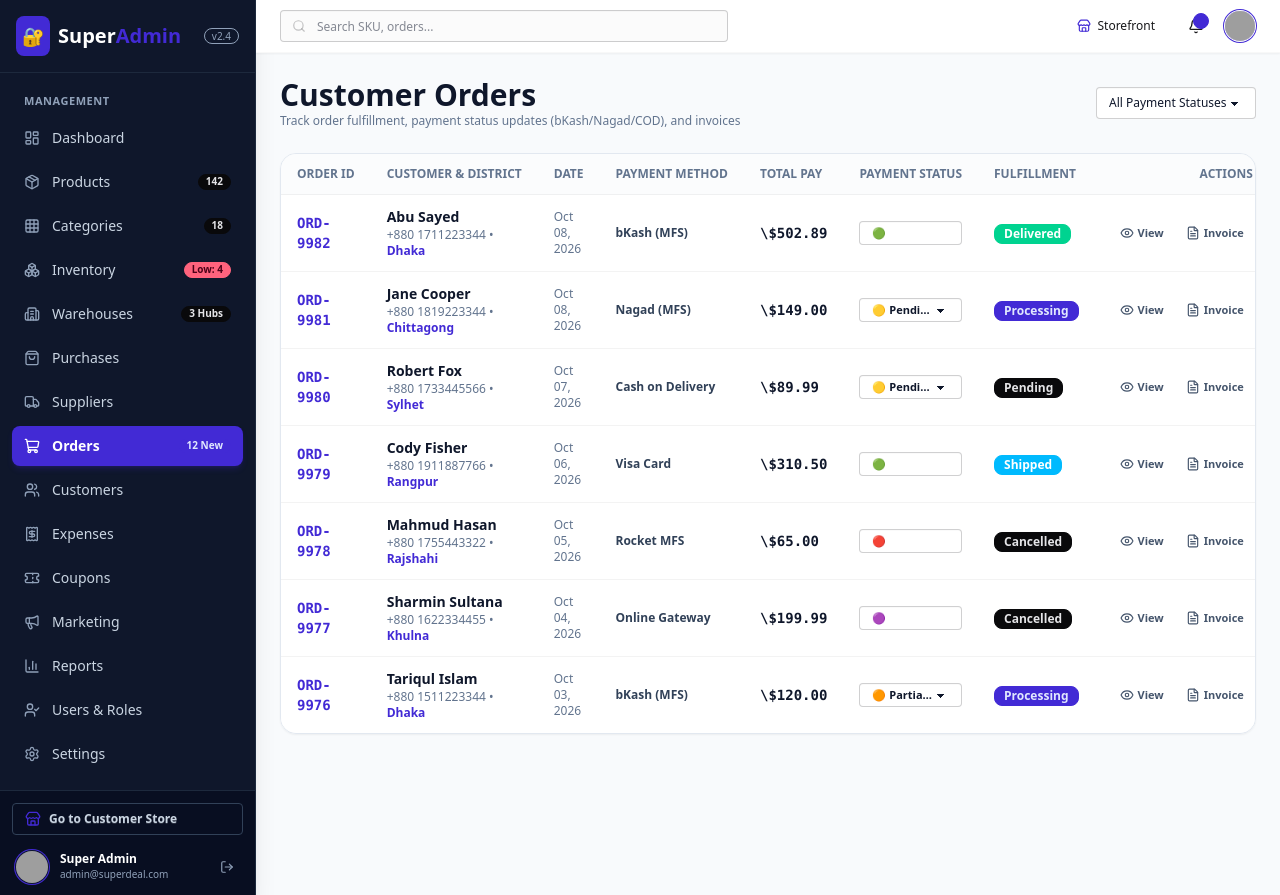
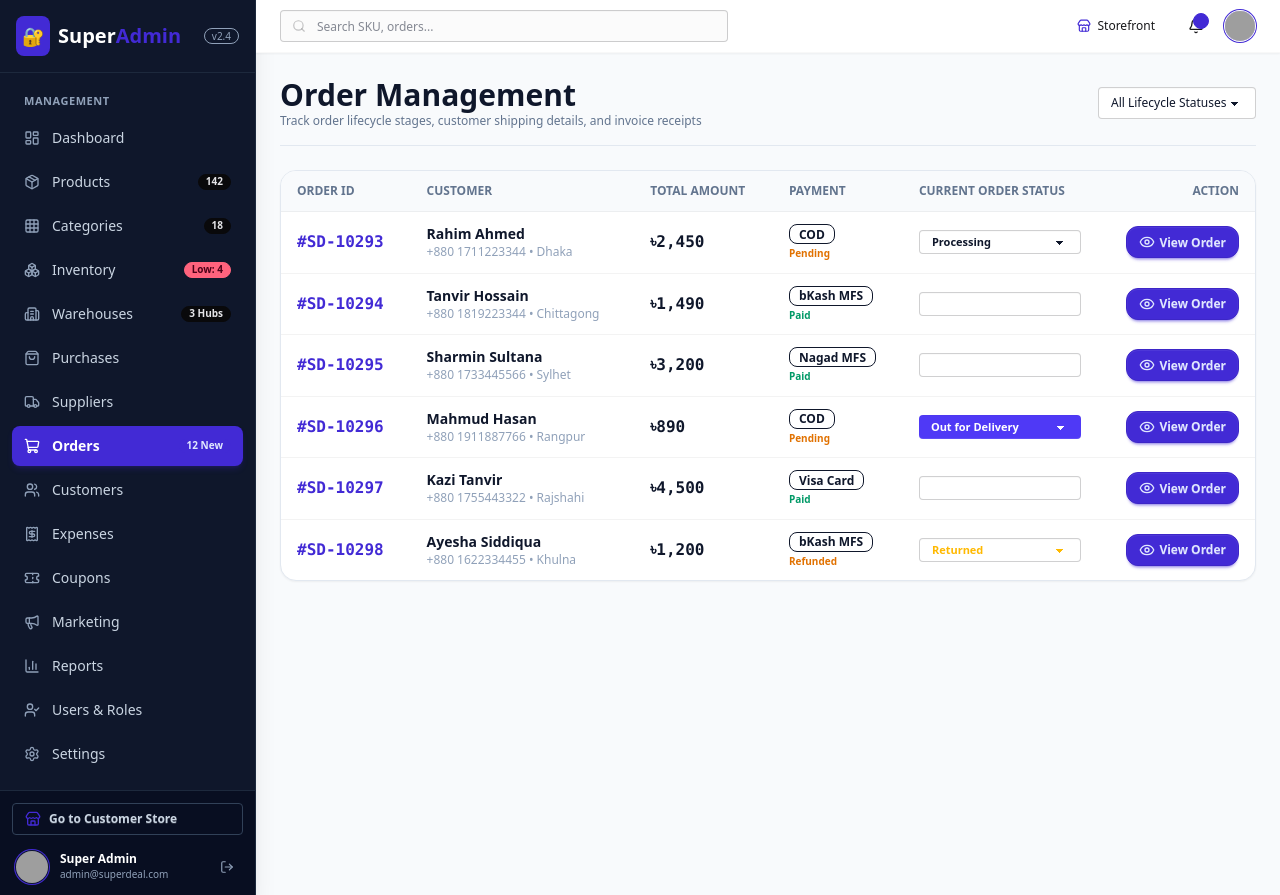
Before and after one commit to abusayedsohag/superdeal-invebtory-web, a Next.js app: page /admin/orders in a window 1280 px wide. Built offline with nearby package versions, Linux system fonts and the light colour scheme; grey boxes are pictures that could not be loaded.

Commit message:
order management templete done

```diff
--- a/app/admin/orders/page.tsx
+++ b/app/admin/orders/page.tsx
@@ -1,113 +1,356 @@
 "use client";
 
 import { useState } from "react";
-import { ShoppingCart, Search, Filter, Eye, FileText, CheckCircle2, Truck, DollarSign } from "lucide-react";
+import {
+  ShoppingCart,
+  Search,
+  Filter,
+  Eye,
+  FileText,
+  CheckCircle2,
+  Truck,
+  Clock,
+  PackageCheck,
+  PackageSearch,
+  RotateCcw,
+  XCircle,
+  DollarSign,
+  User,
+  Phone,
+  MapPin,
+  Calendar,
+  X,
+  Printer
+} from "lucide-react";
+
+// Order Status Lifecycle Flow Steps
+const lifecycleSteps = [
+  "Pending",
+  "Confirmed",
+  "Processing",
+  "Packed",
+  "Shipped",
+  "Out for Delivery",
+  "Delivered"
+];
+
+const alternativeStatuses = ["Cancelled", "Returned", "Refunded"];
 
 export default function AdminOrdersPage() {
   const [orders, setOrders] = useState([
-    { id: "ORD-9982", customer: "Abu Sayed", phone: "+880 1711223344", district: "Dhaka", date: "Oct 08, 2026", method: "bKash (MFS)", paymentStatus: "Paid", fulfillmentStatus: "Delivered", total: 502.89 },
-    { id: "ORD-9981", customer: "Jane Cooper", phone: "+880 1819223344", district: "Chittagong", date: "Oct 08, 2026", method: "Nagad (MFS)", paymentStatus: "Pending", fulfillmentStatus: "Processing", total: 149.00 },
-    { id: "ORD-9980", customer: "Robert Fox", phone: "+880 1733445566", district: "Sylhet", date: "Oct 07, 2026", method: "Cash on Delivery", paymentStatus: "Pending", fulfillmentStatus: "Pending", total: 89.99 },
-    { id: "ORD-9979", customer: "Cody Fisher", phone: "+880 1911887766", district: "Rangpur", date: "Oct 06, 2026", method: "Visa Card", paymentStatus: "Paid", fulfillmentStatus: "Shipped", total: 310.50 },
-    { id: "ORD-9978", customer: "Mahmud Hasan", phone: "+880 1755443322", district: "Rajshahi", date: "Oct 05, 2026", method: "Rocket MFS", paymentStatus: "Failed", fulfillmentStatus: "Cancelled", total: 65.00 },
-    { id: "ORD-9977", customer: "Sharmin Sultana", phone: "+880 1622334455", district: "Khulna", date: "Oct 04, 2026", method: "Online Gateway", paymentStatus: "Refunded", fulfillmentStatus: "Cancelled", total: 199.99 },
-    { id: "ORD-9976", customer: "Tariqul Islam", phone: "+880 1511223344", district: "Dhaka", date: "Oct 03, 2026", method: "bKash (MFS)", paymentStatus: "Partially Refunded", fulfillmentStatus: "Processing", total: 120.00 }
+    {
+      id: "SD-10293",
+      customer: "Rahim Ahmed",
+      phone: "+880 1711223344",
+      district: "Dhaka",
+      upazila: "Banani",
+      date: "08 Oct 2026, 02:45 PM",
+      paymentMethod: "COD",
+      paymentStatus: "Pending",
+      orderStatus: "Processing",
+      total: 2450,
+      items: [
+        { name: "Wireless Gaming Headphones", qty: 1, price: 1950 },
+        { name: "USB-C Fast Cable", qty: 1, price: 500 }
+      ]
+    },
+    {
+      id: "SD-10294",
+      customer: "Tanvir Hossain",
+      phone: "+880 1819223344",
+      district: "Chittagong",
+      upazila: "Agrabad",
+      date: "08 Oct 2026, 01:15 PM",
+      paymentMethod: "bKash MFS",
+      paymentStatus: "Paid",
+      orderStatus: "Confirmed",
+      total: 1490,
+      items: [{ name: "Ultra Smart Watch Series 7", qty: 1, price: 1490 }]
+    },
+    {
+      id: "SD-10295",
+      customer: "Sharmin Sultana",
+      phone: "+880 1733445566",
+      district: "Sylhet",
+      upazila: "Zindabazar",
+      date: "07 Oct 2026, 11:30 AM",
+      paymentMethod: "Nagad MFS",
+      paymentStatus: "Paid",
+      orderStatus: "Packed",
+      total: 3200,
+      items: [{ name: "Mechanical Gaming Keyboard", qty: 2, price: 1600 }]
+    },
+    {
+      id: "SD-10296",
+      customer: "Mahmud Hasan",
+      phone: "+880 1911887766",
+      district: "Rangpur",
+      upazila: "Station Road",
+      date: "06 Oct 2026, 04:20 PM",
+      paymentMethod: "COD",
+      paymentStatus: "Pending",
+      orderStatus: "Out for Delivery",
+      total: 890,
+      items: [{ name: "Ergonomic Optical Mouse", qty: 1, price: 890 }]
+    },
+    {
+      id: "SD-10297",
+      customer: "Kazi Tanvir",
+      phone: "+880 1755443322",
+      district: "Rajshahi",
+      upazila: "Boalia",
+      date: "05 Oct 2026, 09:10 AM",
+      paymentMethod: "Visa Card",
+      paymentStatus: "Paid",
+      orderStatus: "Delivered",
+      total: 4500,
+      items: [{ name: "4K Streaming Camera", qty: 1, price: 4500 }]
+    },
+    {
+      id: "SD-10298",
+      customer: "Ayesha Siddiqua",
+      phone: "+880 1622334455",
+      district: "Khulna",
+      upazila: "Khalishpur",
+      date: "04 Oct 2026, 03:00 PM",
+      paymentMethod: "bKash MFS",
+      paymentStatus: "Refunded",
+      orderStatus: "Returned",
+      total: 1200,
+      items: [{ name: "Portable Bluetooth Speaker", qty: 1, price: 1200 }]
+    }
   ]);
 
-  const updatePaymentStatus = (id: string, newStatus: any) => {
-    setOrders(prev => prev.map(o => o.id === id ? { ...o, paymentStatus: newStatus } : o));
+  // Selected Order for View Details Modal
+  const [selectedOrder, setSelectedOrder] = useState<any | null>(null);
+
+  const updateOrderStatus = (orderId: string, newStatus: string) => {
+    setOrders(prev => prev.map(o => o.id === orderId ? { ...o, orderStatus: newStatus } : o));
+    if (selectedOrder && selectedOrder.id === orderId) {
+      setSelectedOrder((prev: any) => ({ ...prev, orderStatus: newStatus }));
+    }
   };
 
-  const getPaymentBadgeColor = (status: string) => {
+  const getOrderStatusBadge = (status: string) => {
     switch (status) {
-      case "Paid": return "badge-success text-white";
       case "Pending": return "badge-warning";
-      case "Failed": return "badge-error text-white";
-      case "Refunded": return "badge-secondary text-white";
-      case "Partially Refunded": return "badge-accent text-slate-900";
+      case "Confirmed": return "badge-info text-white";
+      case "Processing": return "badge-primary";
+      case "Packed": return "badge-secondary text-white";
+      case "Shipped": return "badge-accent text-slate-900";
+      case "Out for Delivery": return "badge-indigo bg-indigo-600 text-white border-none";
+      case "Delivered": return "badge-success text-white";
+      case "Cancelled": return "badge-error text-white";
+      case "Returned": return "badge-neutral text-amber-400";
+      case "Refunded": return "badge-neutral text-purple-300";
       default: return "badge-neutral";
     }
   };
 
+  const getCurrentStepIndex = (status: string) => {
+    return lifecycleSteps.indexOf(status);
+  };
+
   return (
-    <div className="space-y-6">
-      {/* Header */}
-      <div className="flex flex-col sm:flex-row sm:items-center justify-between gap-4">
+    <div className="space-y-6 max-w-7xl mx-auto pb-16">
+      {/* Top Header */}
+      <div className="flex flex-col sm:flex-row sm:items-center justify-between gap-4 border-b border-slate-200 pb-4">
         <div>
-          <h1 className="text-2xl sm:text-3xl font-black text-slate-900">Customer Orders</h1>
-          <p className="text-xs text-slate-500">Track order fulfillment, payment status updates (bKash/Nagad/COD), and invoices</p>
+          <h1 className="text-2xl sm:text-3xl font-black text-slate-900">Order Management</h1>
+          <p className="text-xs text-slate-500">Track order lifecycle stages, customer shipping details, and invoice receipts</p>
         </div>
         <div className="flex items-center gap-2">
           <select className="select select-sm select-bordered focus:outline-none text-xs">
-            <option>All Payment Statuses</option>
-            <option value="Paid">Paid</option>
-            <option value="Pending">Pending</option>
-            <option value="Failed">Failed</option>
-            <option value="Refunded">Refunded</option>
-            <option value="Partially Refunded">Partially Refunded</option>
+            <option>All Lifecycle Statuses</option>
+            {lifecycleSteps.map(s => <option key={s} value={s}>{s}</option>)}
+            {alternativeStatuses.map(s => <option key={s} value={s}>{s}</option>)}
           </select>
         </div>
       </div>
 
-      {/* Orders Table */}
+      {/* Orders Grid / Table */}
       <div className="bg-white rounded-2xl border border-slate-200 shadow-xs overflow-x-auto">
         <table className="table w-full text-sm">
           <thead>
-            <tr className="text-xs text-slate-500 uppercase bg-slate-50/50 border-b border-slate-200">
+            <tr className="text-xs text-slate-500 uppercase bg-slate-50 border-b border-slate-200">
               <th>Order ID</th>
-              <th>Customer & District</th>
-              <th>Date</th>
-              <th>Payment Method</th>
-              <th>Total Pay</th>
-              <th>Payment Status</th>
-              <th>Fulfillment</th>
-              <th className="text-right">Actions</th>
+              <th>Customer</th>
+              <th>Total Amount</th>
+              <th>Payment</th>
+              <th>Current Order Status</th>
+              <th className="text-right">Action</th>
             </tr>
           </thead>
           <tbody className="divide-y divide-slate-100">
             {orders.map((o) => (
               <tr key={o.id} className="hover:bg-slate-50/50">
-                <td className="font-extrabold text-primary font-mono">{o.id}</td>
+                <td className="font-extrabold text-primary font-mono text-base">#{o.id}</td>
                 <td>
                   <p className="font-bold text-slate-900">{o.customer}</p>
-                  <p className="text-xs text-slate-500">{o.phone} • <strong className="text-primary">{o.district}</strong></p>
+                  <p className="text-xs text-slate-400">{o.phone} • {o.district}</p>
                 </td>
-                <td className="text-xs text-slate-500">{o.date}</td>
-                <td className="text-xs font-semibold text-slate-700">{o.method}</td>
-                <td className="font-mono font-bold text-slate-900">\${o.total.toFixed(2)}</td>
+                <td className="font-mono font-black text-slate-900 text-base">৳{o.total.toLocaleString()}</td>
                 <td>
+                  <div className="space-y-0.5">
+                    <span className="badge badge-sm badge-outline font-bold">{o.paymentMethod}</span>
+                    <p className={`text-[10px] font-bold ${o.paymentStatus === "Paid" ? "text-emerald-600" : "text-amber-600"}`}>
+                      {o.paymentStatus}
+                    </p>
+                  </div>
+                </td>
+                <td>
+                  {/* Status Dropdown selector */}
                   <select
-                    value={o.paymentStatus}
-                    onChange={(e) => updatePaymentStatus(o.id, e.target.value)}
-                    className={`select select-xs font-bold focus:outline-none ${getPaymentBadgeColor(o.paymentStatus)}`}
+                    value={o.orderStatus}
+                    onChange={(e) => updateOrderStatus(o.id, e.target.value)}
+                    className={`select select-xs font-black focus:outline-none ${getOrderStatusBadge(o.orderStatus)}`}
                   >
-                    <option value="Pending">🟡 Pending</option>
-                    <option value="Paid">🟢 Paid</option>
-                    <option value="Failed">🔴 Failed</option>
-                    <option value="Refunded">🟣 Refunded</option>
-                    <option value="Partially Refunded">🟠 Partially Refunded</option>
+                    <optgroup label="Lifecycle Flow">
+                      {lifecycleSteps.map(s => <option key={s} value={s}>{s}</option>)}
+                    </optgroup>
+                    <optgroup label="Alternative / Exception">
+                      {alternativeStatuses.map(s => <option key={s} value={s}>{s}</option>)}
+                    </optgroup>
                   </select>
                 </td>
-                <td>
-                  <span className={`badge badge-sm font-bold ${
-                    o.fulfillmentStatus === "Delivered" ? "badge-success text-white" :
-                    o.fulfillmentStatus === "Shipped" ? "badge-info text-white" :
-                    o.fulfillmentStatus === "Processing" ? "badge-primary" : "badge-neutral"
-                  }`}>
-                    {o.fulfillmentStatus}
-                  </span>
-                </td>
                 <td className="text-right">
-                  <div className="flex items-center justify-end gap-1">
-                    <button className="btn btn-ghost btn-xs text-slate-600 gap-1"><Eye className="w-3.5 h-3.5" /> View</button>
-                    <button className="btn btn-ghost btn-xs text-slate-600 gap-1"><FileText className="w-3.5 h-3.5" /> Invoice</button>
-                  </div>
+                  <button
+                    onClick={() => setSelectedOrder(o)}
+                    className="btn btn-sm btn-primary gap-1 font-bold rounded-xl"
+                  >
+                    <Eye className="w-4 h-4" /> View Order
+                  </button>
                 </td>
               </tr>
             ))}
           </tbody>
         </table>
       </div>
+
+      {/* VIEW ORDER DETAILS & LIFECYCLE STEPPER MODAL */}
+      {selectedOrder && (
+        <div className="fixed inset-0 z-50 flex items-center justify-center p-4 bg-slate-950/60 backdrop-blur-xs">
+          <div className="bg-white rounded-3xl max-w-3xl w-full p-6 space-y-6 shadow-2xl border border-slate-200 max-h-[90vh] overflow-y-auto">
+            {/* Modal Header */}
+            <div className="flex items-center justify-between border-b border-slate-100 pb-3">
+              <div>
+                <span className="badge badge-primary font-bold text-xs">ORDER DETAILS</span>
+                <h3 className="font-black text-2xl text-slate-900">Order #{selectedOrder.id}</h3>
+                <p className="text-xs text-slate-500">Placed on: {selectedOrder.date}</p>
+              </div>
+              <button onClick={() => setSelectedOrder(null)} className="btn btn-ghost btn-circle btn-xs">
+                <X className="w-5 h-5" />
+              </button>
+            </div>
+
+            {/* ORDER LIFECYCLE STEPPER PROGRESS VISUALIZATION */}
+            {!alternativeStatuses.includes(selectedOrder.orderStatus) ? (
+              <div className="space-y-3 bg-slate-50 p-4 rounded-2xl border border-slate-200">
+                <span className="text-xs font-extrabold text-slate-500 uppercase tracking-wider">Live Order Progress Timeline</span>
+
+                {/* Horizontal Stepper */}
+                <div className="overflow-x-auto pb-2">
+                  <ul className="steps steps-horizontal w-full min-w-[500px] text-xs font-bold">
+                    {lifecycleSteps.map((stepName, idx) => {
+                      const currentIdx = getCurrentStepIndex(selectedOrder.orderStatus);
+                      const isCompleted = idx <= currentIdx;
+
+                      return (
+                        <li
+                          key={stepName}
+                          className={`step ${isCompleted ? "step-primary" : ""} text-[11px]`}
+                        >
+                          {stepName}
+                        </li>
+                      );
+                    })}
+                  </ul>
+                </div>
+              </div>
+            ) : (
+              /* Alternative / Exception Status Banner */
+              <div className="p-4 bg-red-50 text-red-900 rounded-2xl border border-red-200 flex items-center justify-between">
+                <div>
+                  <h4 className="font-black text-base">Order Status: {selectedOrder.orderStatus}</h4>
+                  <p className="text-xs text-red-700">This order is marked as an exception ({selectedOrder.orderStatus})</p>
+                </div>
+                <span className="badge badge-error text-white font-extrabold">{selectedOrder.orderStatus}</span>
+              </div>
+            )}
+
+            {/* Customer & Shipping Details Breakdown */}
+            <div className="grid grid-cols-1 sm:grid-cols-2 gap-4 text-xs">
+              <div className="p-4 bg-slate-50 rounded-2xl border border-slate-200 space-y-2">
+                <h4 className="font-bold text-slate-900 text-sm flex items-center gap-1.5">
+                  <User className="w-4 h-4 text-primary" /> Customer Info
+                </h4>
+                <p><strong>Name:</strong> {selectedOrder.customer}</p>
+                <p><strong>Phone:</strong> {selectedOrder.phone}</p>
+                <p><strong>District / Upazila:</strong> {selectedOrder.district}, {selectedOrder.upazila}</p>
+              </div>
+
+              <div className="p-4 bg-slate-50 rounded-2xl border border-slate-200 space-y-2">
+                <h4 className="font-bold text-slate-900 text-sm flex items-center gap-1.5">
+                  <DollarSign className="w-4 h-4 text-primary" /> Payment Summary
+                </h4>
+                <p><strong>Payment Method:</strong> {selectedOrder.paymentMethod}</p>
+                <p><strong>Payment Status:</strong> <span className="font-bold text-emerald-600">{selectedOrder.paymentStatus}</span></p>
+                <p><strong>Total Paid Amount:</strong> <strong className="text-base text-slate-900 font-mono">৳{selectedOrder.total.toLocaleString()}</strong></p>
+              </div>
+            </div>
+
+            {/* Order Items Table */}
+            <div className="space-y-2">
+              <h4 className="font-bold text-slate-900 text-sm">Ordered Items Breakdown</h4>
+              <div className="border border-slate-200 rounded-2xl overflow-hidden text-xs">
+                <table className="table w-full">
+                  <thead>
+                    <tr className="bg-slate-50 text-slate-500 uppercase">
+                      <th>Item Description</th>
+                      <th>Quantity</th>
+                      <th>Unit Price</th>
+                      <th className="text-right">Total</th>
+                    </tr>
+                  </thead>
+                  <tbody>
+                    {selectedOrder.items.map((item: any, idx: number) => (
+                      <tr key={idx}>
+                        <td className="font-bold text-slate-900">{item.name}</td>
+                        <td className="font-bold">{item.qty}</td>
+                        <td>৳{item.price.toLocaleString()}</td>
+                        <td className="text-right font-bold text-slate-900 font-mono">৳{(item.qty * item.price).toLocaleString()}</td>
+                      </tr>
+                    ))}
+                  </tbody>
+                </table>
+              </div>
+            </div>
+
+            {/* Action Footer */}
+            <div className="flex items-center justify-between pt-3 border-t border-slate-100">
+              <div className="flex items-center gap-2">
+                <span className="text-xs font-bold text-slate-500">Update Status:</span>
+                <select
+                  value={selectedOrder.orderStatus}
+                  onChange={(e) => updateOrderStatus(selectedOrder.id, e.target.value)}
+                  className={`select select-sm font-bold focus:outline-none ${getOrderStatusBadge(selectedOrder.orderStatus)}`}
+                >
+                  <optgroup label="Lifecycle Flow">
+                    {lifecycleSteps.map(s => <option key={s} value={s}>{s}</option>)}
+                  </optgroup>
+                  <optgroup label="Alternative / Exception">
+                    {alternativeStatuses.map(s => <option key={s} value={s}>{s}</option>)}
+                  </optgroup>
+                </select>
+              </div>
+
+              <button className="btn btn-sm btn-outline gap-1 font-bold">
+                <Printer className="w-4 h-4" /> Print Invoice
+              </button>
+            </div>
+          </div>
+        </div>
+      )}
     </div>
   );
 }
```
